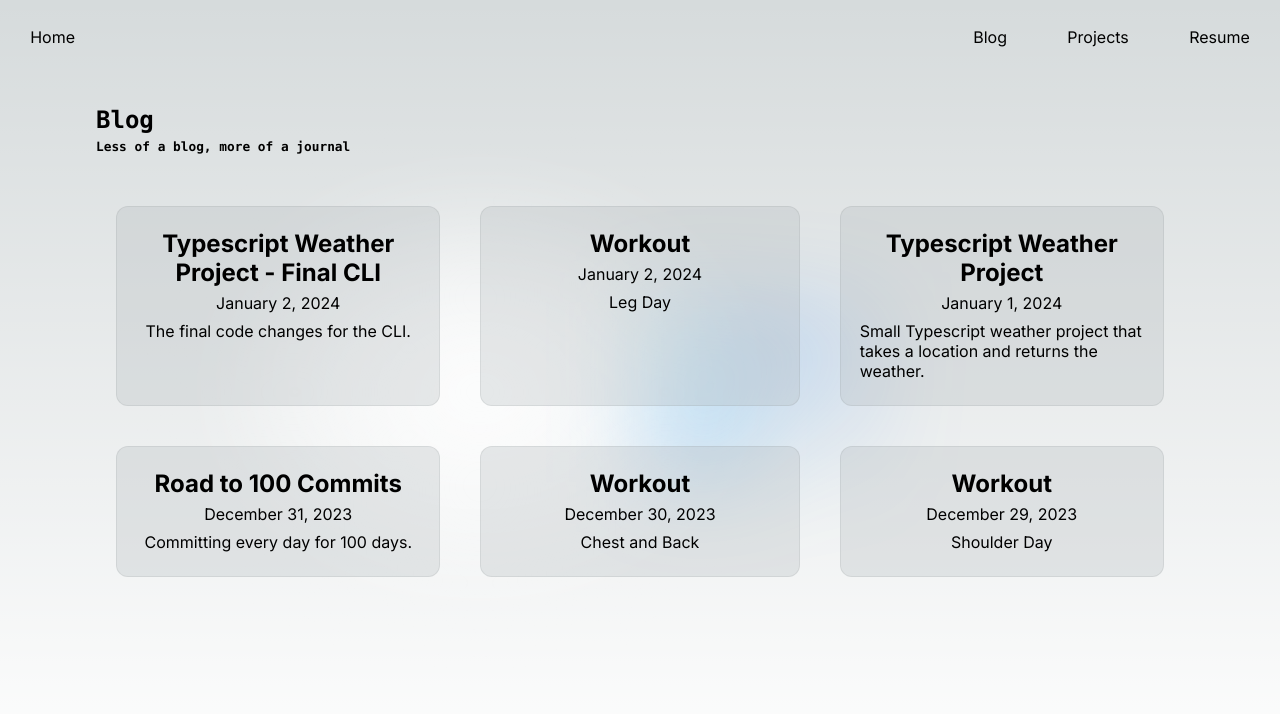
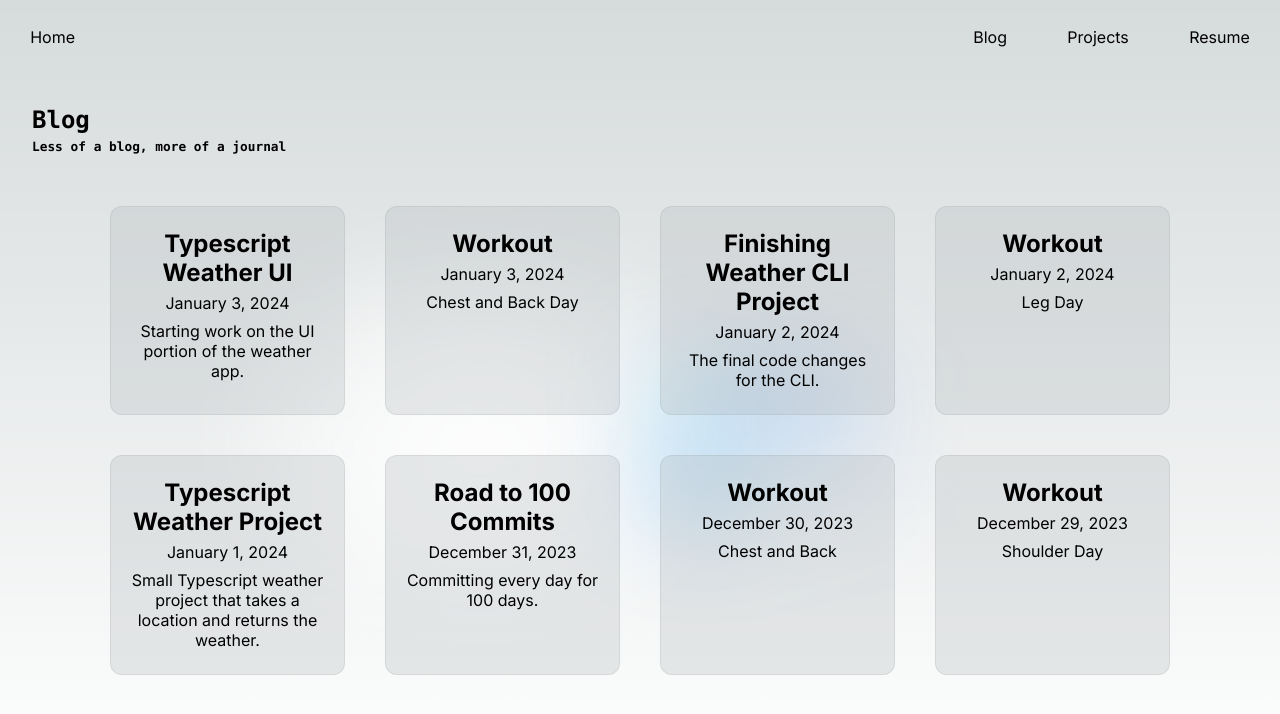
Before and after one commit to bpeterson1663/portfolio, a Next.js app: page /blog in a window 1280 px wide. Shown: the top 714 px of the page. Built offline with nearby package versions, Linux system fonts and the light colour scheme.

Commit message:
feat(blog): workout and commit blog

```diff
--- a/src/app/blog/components/blog-card.module.scss
+++ b/src/app/blog/components/blog-card.module.scss
@@ -1,4 +1,8 @@
 .blog-card {
     max-width: 400px;
     margin: 20px;
+
+    p {
+        text-align: center;
+    }
 }
--- a/src/app/blog/posts/2024-01-02-Typescript-Weather.tsx
+++ b/src/app/blog/posts/2024-01-02-Typescript-Weather.tsx
@@ -6,7 +6,7 @@ import { getDate } from '@/app/utils/date'
 export default function Post() {
   return (
     <PostContainer>
-      <h2>Typescript Weather Project - Finishing the CLI</h2>
+      <h2>Finishing Weather CLI Project</h2>
       <h3>{getDate('2024-01-02')}</h3>
       <p>
         Wrapped up the CLI portion of the weather project. Running the following command will start the program:{' '}
--- /dev/null
+++ b/src/app/blog/posts/2024-01-03-Typescript-Weather-UI.tsx
@@ -0,0 +1,20 @@
+import Link from 'next/link'
+import PostContainer from '../components/post-container'
+
+import { getDate } from '@/app/utils/date'
+
+export default function Post() {
+  return (
+    <PostContainer>
+      <h2>Typescript Weather Project - Starting the UI</h2>
+      <h3>{getDate('2024-01-03')}</h3>
+      <p>
+        Starting to work on the UI portion of the weather app from{' '}
+        <Link href="https://zerotomastery.io/">Zero To Mastery - Typescript Bootcamp</Link> course. The first portion
+        has been using <Link href="https://zod.dev/">Zod</Link> to define the schema validations of the api response and
+        infer the types from them. More work coming tomorrow.
+      </p>
+      <Link href="https://github.com/bpeterson1663/weather-ui">Weather UI</Link>
+    </PostContainer>
+  )
+}
--- /dev/null
+++ b/src/app/blog/posts/2024-01-03-Workout.tsx
@@ -0,0 +1,36 @@
+import Link from 'next/link'
+import PostContainer from '../components/post-container'
+import { Table, Row } from '@/app/components/workout/workout'
+import { getDate } from '@/app/utils/date'
+
+export default function Post() {
+  const SETS = 4
+
+  return (
+    <PostContainer>
+      <h2>Chest and Back</h2>
+      <h3>{getDate('2024-01-03')}</h3>
+      <p>
+        Chest and Back day. Workout took about 40 minutes to complete. Weights were pretty challenging but managed.
+        Increased my weights in two excercise from the last time I did this workout. Pullups still sucked, modified all
+        of them but increase rep count. Increased the weight of the last two excercises but could up the weight more.{' '}
+      </p>
+      <Table sets={SETS}>
+        <Row name="Pullups" weight="--" rep="6*" sets={SETS} />
+        <Row name="Pushups" weight="--" rep="15" sets={SETS} />
+        <Row name="Incline Fly" weight="25" rep="15" sets={SETS} />
+        <Row name="Chest Press" weight="40" rep="15" sets={SETS} />
+        <Row name="Dips" weight="--" rep="15" sets={SETS} />
+        <Row
+          name="Overhead Press"
+          weight="30"
+          rep="15"
+          sets={SETS}
+          notes="increased the weight to 30 on the last set"
+        />
+        <Row name="Row" weight="22.5" rep="15" sets={SETS} />
+        <Row name="Reverse Grip Row" weight="22.5" rep="15" sets={SETS} />
+      </Table>
+    </PostContainer>
+  )
+}
--- a/src/app/blog/posts/index.tsx
+++ b/src/app/blog/posts/index.tsx
@@ -4,6 +4,8 @@ import P20240102TypescriptWeather from './2024-01-02-Typescript-Weather'
 import P20240102Workout from './2024-01-02-Workout'
 import P20231229Workout from './2023-12-29-Workout'
 import P20231230Workout from './2023-12-30-Workout'
+import P20240103TypescriptWeatherUI from './2024-01-03-Typescript-Weather-UI'
+import P20240103Workout from './2024-01-03-Workout'
 
 export const posts = [
   {
@@ -36,7 +38,7 @@ export const posts = [
   },
   {
     slug: '2024-01-02-typescript-weather',
-    title: 'Typescript Weather Project - Final CLI',
+    title: 'Finishing Weather CLI Project',
     date: new Date('January 02, 2024'),
     summary: 'The final code changes for the CLI.',
     page: <P20240102TypescriptWeather />,
@@ -48,4 +50,18 @@ export const posts = [
     summary: 'Leg Day',
     page: <P20240102Workout />,
   },
+  {
+    slug: '2024-01-03-typescript-weather-ui',
+    title: 'Typescript Weather UI',
+    date: new Date('January 03, 2024'),
+    summary: 'Starting work on the UI portion of the weather app.',
+    page: <P20240103TypescriptWeatherUI />,
+  },
+  {
+    slug: '2024-01-03-workout',
+    title: 'Workout',
+    date: new Date('January 03, 2024'),
+    summary: 'Chest and Back Day',
+    page: <P20240103Workout />,
+  },
 ].sort((a, b) => b.date.getTime() - a.date.getTime())
--- a/src/app/components/grid/grid.module.scss
+++ b/src/app/components/grid/grid.module.scss
@@ -1,6 +1,6 @@
 .grid-container {
     display: grid;
-    grid-template-columns: repeat(3, minmax(33%, auto));
+    grid-template-columns: repeat(4, minmax(25%, auto));
     max-width: 100%;
     width: var(--max-width);
 }
--- a/src/app/components/page-layout/page-layout.module.scss
+++ b/src/app/components/page-layout/page-layout.module.scss
@@ -6,7 +6,7 @@
 
     .section {
         width: 100%;
-        padding: 2rem 6rem;
+        padding: 2rem 2rem;
 
         .header-container {
             display: inherit;
--- a/src/app/page.tsx
+++ b/src/app/page.tsx
@@ -18,7 +18,7 @@ export default function Home() {
           <h2>
             Blog <span>-&gt;</span>
           </h2>
-          <p>My thoughts and ideas.</p>
+          <p>Less of a blog, more of a journal.</p>
         </Link>
 
         <Link href="/projects" className={styles.card}>
```
